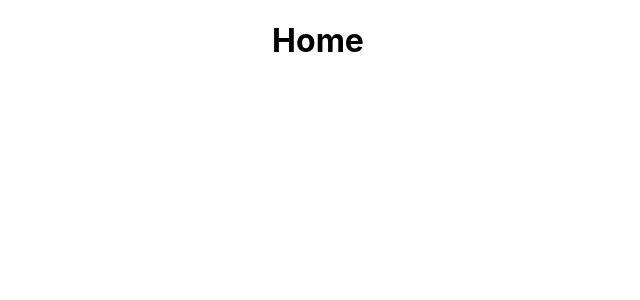
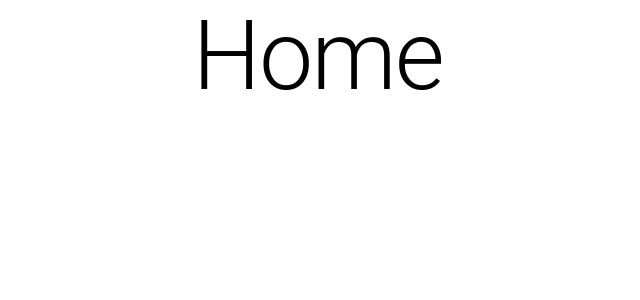
Before and after one commit to mrverdant13/mir-ecommerce, a React (Create React App) app in the folder front/: page / in a window 1280 px wide. Shown: the top 300 px of the page, without its empty margins (322-962 px from the left). Built offline with nearby package versions, Linux system fonts and the light colour scheme.

Commit message:
feat(home): use MUI for home screen

```diff
--- a/front/src/pages/Home.js
+++ b/front/src/pages/Home.js
@@ -1,9 +1,11 @@
 import React from 'react';
+
+import Typography from '@mui/material/Typography';
 
 export default function Home() {
   return (
-    <div>
-      <h1>Home</h1>
-    </div>
+    <Typography textAlign="center" variant="h1" component="h1" gutterBottom>
+      Home
+    </Typography>
   );
 }
```
